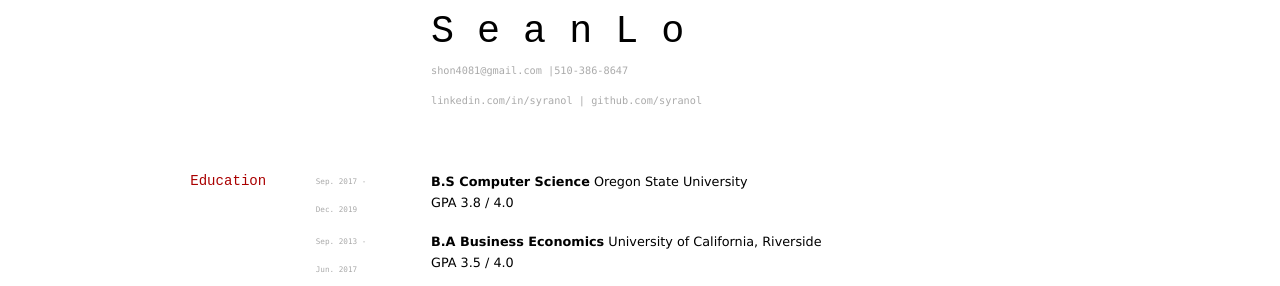
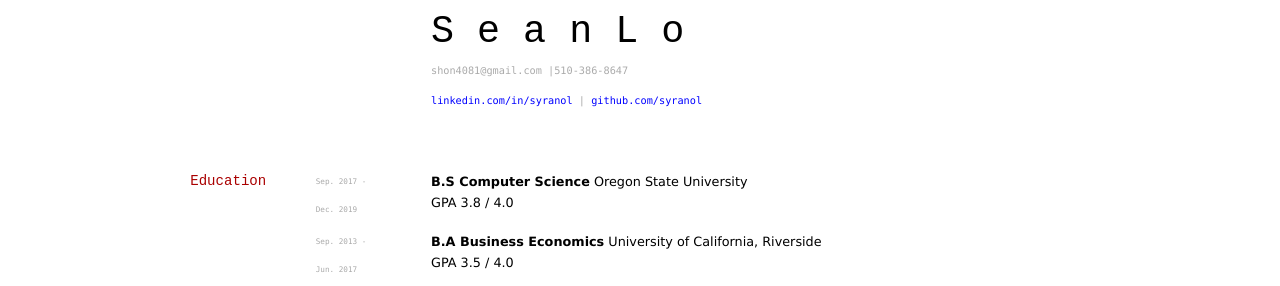
Before and after one commit to elipapa/markdown-cv, a Jekyll site: the page built from index.md, in a window 1280 px wide. Shown: the top 286 px of the page. Built offline with Jekyll 4.4.1, drawn with Linux system fonts in a browser that asks for light colours.

Commit message:
Update index.md

```diff
--- a/index.md
+++ b/index.md
@@ -11,8 +11,8 @@ title: Sean Lo's Resume
 </div>
 
 <div id="webaddress">
-<a href="https://www.linkedin.com/in/syranol">linkedin.com/in/syranol</a>
-| <a href="https://github.com/syranol">github.com/syranol</a>
+  <a href="https://www.linkedin.com/in/syranol"><font color="blue">linkedin.com/in/syranol </font></a>
+  | <a href="https://github.com/syranol"><font color="blue">github.com/syranol</font></a>
 </div>
 
 
```
